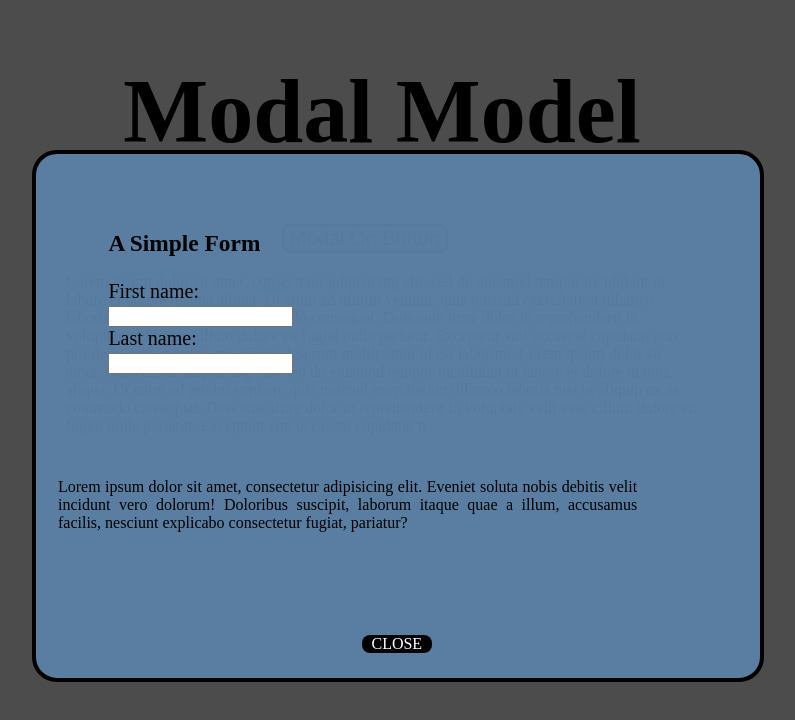
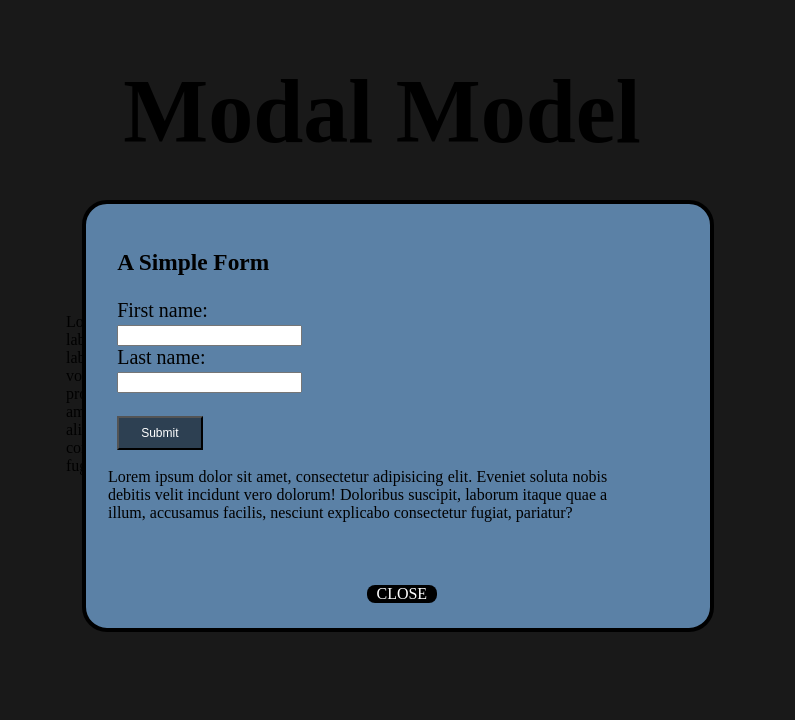
Before and after one commit to haitannyc/javascript_modal, a plain HTML site: page index.html in a window 1280 px wide. Both pictures are taken after a click on the button "Modal On Button". Shown: the whole page, without its empty margins (258-1053 px from the left). Drawn offline with nearby package versions, Linux system fonts and the light colour scheme.

Commit message:
finished --style changes made

```diff
--- a/index.html
+++ b/index.html
@@ -31,12 +31,12 @@
           <input type="text" name="lastname"><br>
 
           <!-- space for submit -->
-          <br
+          <br>
 
-          <input type="submit" value="Submit">
+          <input  class = "submitText" type="submit" value="Submit">
         </form>
 
-        <p>Lorem ipsum dolor sit amet, consectetur adipisicing elit. Eveniet soluta nobis debitis velit incidunt vero dolorum! Doloribus suscipit, laborum itaque quae a illum, accusamus facilis, nesciunt explicabo consectetur fugiat, pariatur?</p>
+        <p >Lorem ipsum dolor sit amet, consectetur adipisicing elit. Eveniet soluta nobis debitis velit incidunt vero dolorum! Doloribus suscipit, laborum itaque quae a illum, accusamus facilis, nesciunt explicabo consectetur fugiat, pariatur?</p>
 
     </div>
   </div>
--- a/main.css
+++ b/main.css
@@ -4,12 +4,14 @@ h1 {
 }
 
 #openParagraph {
-  width: 50%;
+ width: 50%;
  margin: auto;
+ text-align: justify;
 }
+
 .clickbutton {
   width: 200px;
-  margin: 20px auto;
+  margin: 10px auto 60px;
 
 }
 .modalClick {
@@ -18,6 +20,7 @@ h1 {
   border: 2px solid black;
   border-radius: 8px;
 }
+
 #modalBox {
   display: none;
   position: absolute;
@@ -26,20 +29,20 @@ h1 {
   top: 0;
   left: 0;
   text-align:center;
-  background-color: rgba(0,0,0,.7);
+  background-color: rgba(0,0,0,.9);
 }
 
 .modalContent {
-  background-color: rgba(91, 129, 166, 0.95);
+  background-color: rgba(91, 129, 166, 1.0);
 
   margin: auto;
-  height: 500px;
-  width: 700px;
+  height: 400px;
+  width: 600px;
 
- /* move to center by half of height and width*/
+ /* move to center by half of height and width--this should center box*/
 
-  margin-top: -250px;
-  margin-left: -350px;
+  margin-top: -200px;
+  margin-left: -300px;
   position: absolute;
   top: 50%;
   left: 50%;
@@ -62,12 +65,22 @@ h1 {
 
 .modalContent form {
   position: absolute;
-  top: 10%;
-  left: 10%;
+  top: 5%;
+  left: 5%;
   text-align: left;
   font-size: 20px;
 }
 
+.submitText{
+  text-align: center;
+/*  vertical-align: middle;*/
+  padding: 8px 22px;
+  font-size: 12px;
+  color: white;
+  background-color: rgba(0, 0, 0, 0.5);
+
+
+}
 
 
 .closeModal {
```
